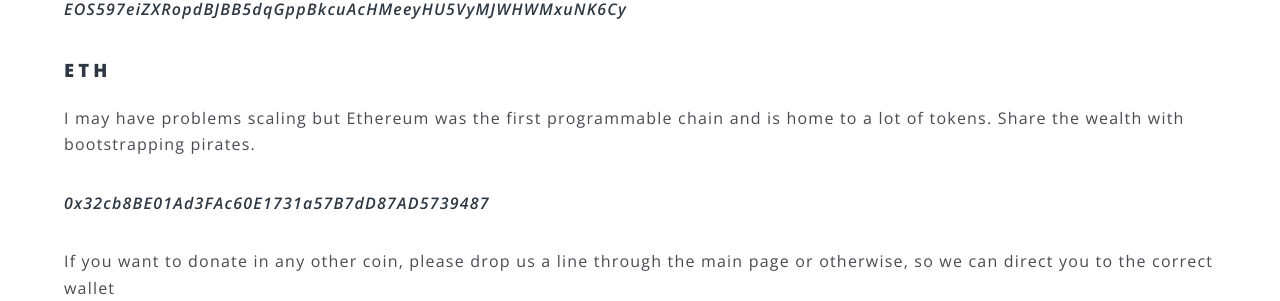
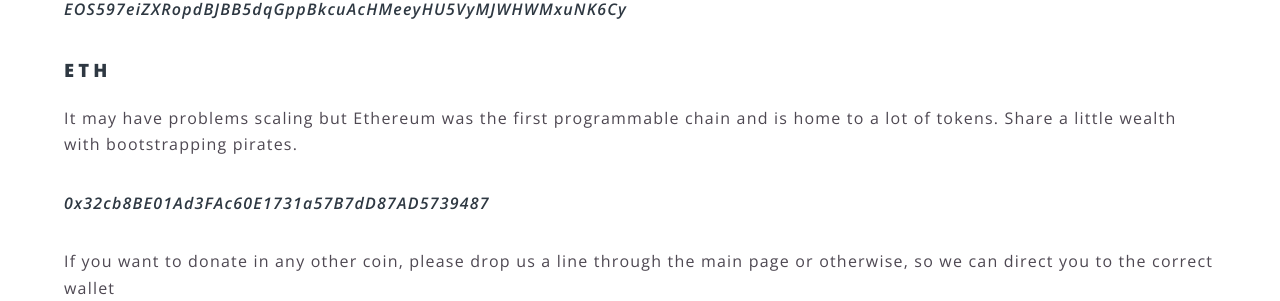
Before and after one commit to astralship/astralship.github.io, a Jekyll site: the page built from donate.html, in a window 1280 px wide and 900 px high, scrolled down 587 px. Shown: the part 153-454 px from the top of the window. Built offline with Jekyll 4.4.1, drawn with Linux system fonts in a browser that asks for light colours; comment, search, counter and statistics services are not loaded.

Commit message:
added donate page

```diff
--- a/donate.html
+++ b/donate.html
@@ -13,7 +13,7 @@
 <p><em><strong>EOS597eiZXRopdBJBB5dqGppBkcuAcHMeeyHU5VyMJWHWMxuNK6Cy</strong></em></p>
 
 <h3>ETH</h3>
-<p>I may have problems scaling but Ethereum was the first programmable chain and is home to a lot of tokens. Share the wealth with bootstrapping pirates.
+<p>It may have problems scaling but Ethereum was the first programmable chain and is home to a lot of tokens. Share a little wealth with bootstrapping pirates.
 </p>
 <p><em><strong>
  0x32cb8BE01Ad3FAc60E1731a57B7dD87AD5739487</strong></em></p>
```
